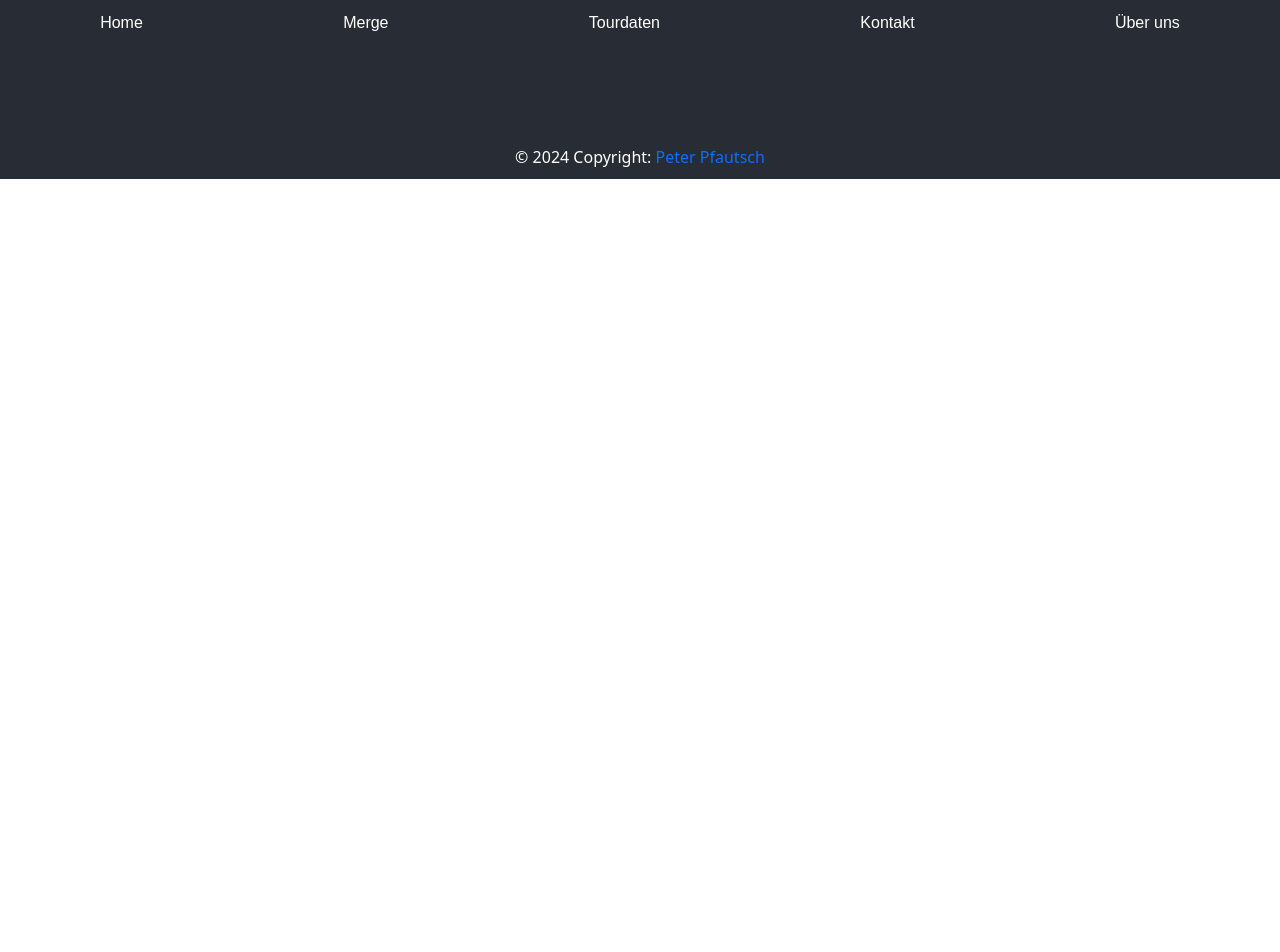
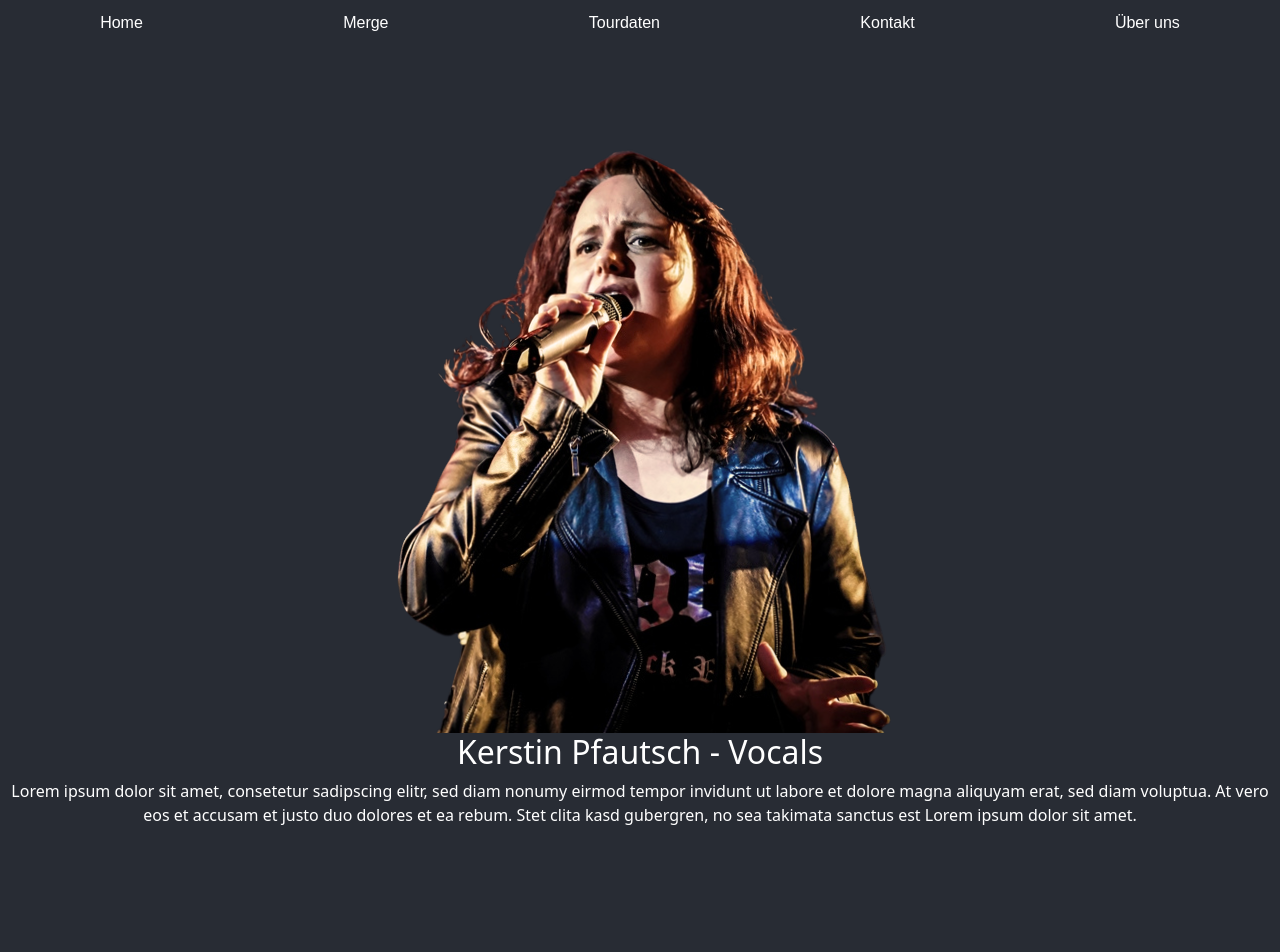
Before and after one commit to M1roel/tight-rock, a React (Create React App) app: page /about in a window 1280 px wide. Shown: the top 952 px of the page. Before the commit the page ends 800 px from the top, so only its background shows below. Built offline with nearby package versions, Linux system fonts and the light colour scheme.

Commit message:
Start der About Seite + dazugehöriges CSS

```diff
--- a/src/App.css
+++ b/src/App.css
@@ -113,3 +113,12 @@
 .Footer-main a {
   text-decoration: none; /* Entfernt den Unterstrich */
 }
+
+.About-main {
+  background-color: #282c34;
+  color: white;
+  margin-top: 0;
+  margin-bottom: 0;
+  padding-top: 100px;
+  padding-bottom: 10px;
+}
--- a/src/components/About.js
+++ b/src/components/About.js
@@ -1,9 +1,24 @@
+import "../About.css";
+import "../App.css";
+
 function About() {
-    return (
-        <div className="About-main">
-
-        </div>
-    );
+  return (
+    <div className="About-main">
+      <div className="Kerstin">
+        <img
+          src="/images/707b4778-b856-4706-8676-4da89eba4b59.png"
+          alt="saengerin tight kerstin"
+        ></img>
+        <h2>Kerstin Pfautsch - Vocals</h2>
+        <p>
+        Lorem ipsum dolor sit amet, consetetur sadipscing elitr,
+        sed diam nonumy eirmod tempor invidunt ut labore et dolore magna
+        aliquyam erat, sed diam voluptua. At vero eos et accusam et justo duo dolores et ea rebum.
+        Stet clita kasd gubergren, no sea takimata sanctus est Lorem ipsum dolor sit amet.
+        </p>
+      </div>
+    </div>
+  );
 }
 
 export default About;
```
Also changed, not shown: public/images/707b4778-b856-4706-8676-4da89eba4b59.png (renamed from public/images/Kerstin.jpg.png), public/images/Kerstin.jpg (added), src/About.css (added).
